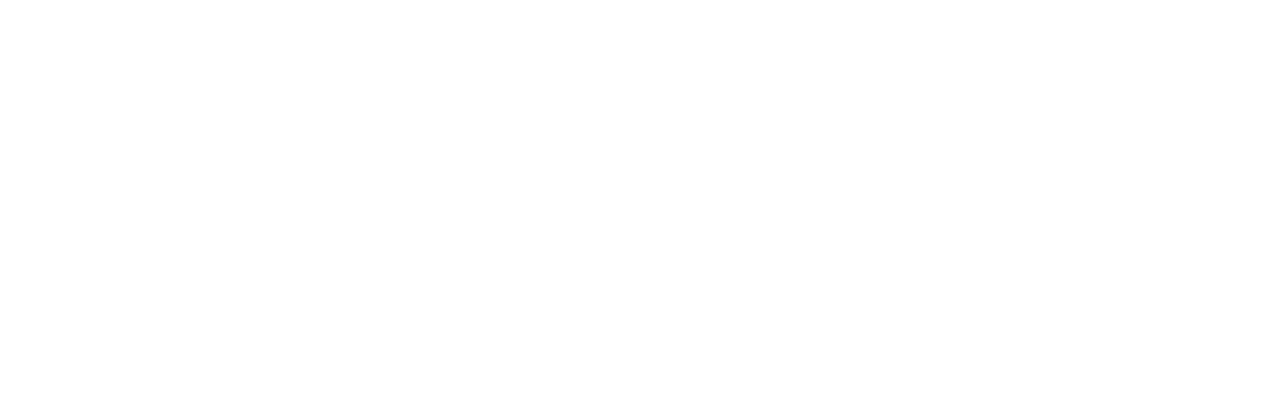
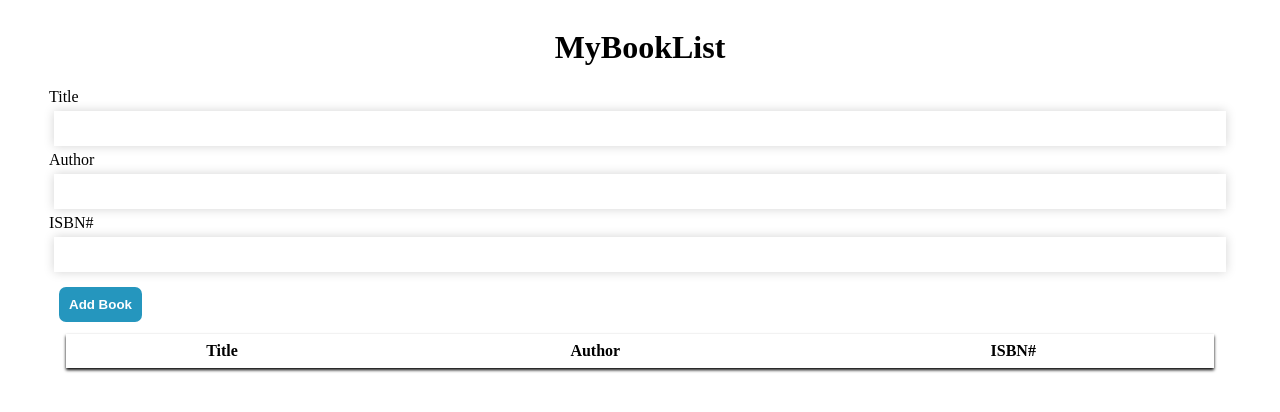
Before and after one commit to acciojob/book-list-Harshithadale, a website: page main.html in a window 1280 px wide. Drawn offline with Linux system fonts and the light colour scheme.

Commit message:
created a submission

```diff
--- a/main.html
+++ b/main.html
@@ -7,6 +7,30 @@
 </head>
 
 <body>
+	<h1>My<span>Book</span>List</h1>
+	<div class="form-group">
+		<label for="title">Title</label>
+
+		<input id="title">
+
+		<label for="author">Author</label>
+		<input id="author">
+		<label for="isbn">ISBN#</label>
+		<input id="isbn" >
+		<button id="submit">Add Book</button>
+	</div>
+	<table>
+		<thead>
+			<tr>
+				<th>Title</th>
+				<th>Author</th>
+				<th>ISBN#</th>
+			</tr>
+		</thead>
+		<tbody id="tableBody">
+
+		</tbody>
+	</table>
 	<!-- the entire body must be written by student -->
     <script type="text/javascript" src="./script.js">
 </script>
--- a/script.js
+++ b/script.js
@@ -1 +1,26 @@
 //your JS code here. If required.
+const tableBody = document.getElementById("tableBody")
+const title = document.getElementById("title");
+const author = document.getElementById("author");
+const isbn = document.getElementById("isbn")
+const submit = document.getElementById("submit");
+const arrrayOfRows = [title,author,isbn]
+submit.addEventListener('click',addRowToTable)
+function addRowToTable(){
+	const rowEle = document.createElement("tr");
+	rowEle.setAttribute("class","row-ele")
+	for(let i = 0;i<4;i++){
+		const data = document.createElement("td");
+		if(i ==  3){
+			const deleteButton = document.createElement("button");
+			deleteButton.textContent ="x"
+			deleteButton.setAttribute("class","delete-button")
+			data.appendChild(deleteButton)
+		}
+		else{
+		data.textContent = arrrayOfRows[i].value;
+		}
+		rowEle.appendChild(data);
+	}
+	tableBody.appendChild(rowEle)
+}
--- a/styles.css
+++ b/styles.css
@@ -1 +1,47 @@
 /*  your css code here. If applicable */
+body{
+	display:flex;
+	flex-direction:column;
+	justify-content:center;
+	align-items:center;
+}
+input{
+	display:block;
+	margin:5px;
+	width:90vw;
+	border-style:none;
+	box-shadow:0px 0px 10px lightgray;
+	padding:10px
+}
+button{
+	background-color:#2596be;
+	padding:10px;
+	border-style:none;
+	border-radius:7px;
+	color:white;
+	font-weight:700;
+	margin:10px;
+}
+table{
+	width:90vw;
+}
+thead{
+	border-bottom:1px solid black;
+	box-shadow:0px 2px 3px black;
+}
+th{
+	padding:8px;
+}
+.row-ele{
+	background-color:lightgray;
+}
+.row-ele>td{
+	padding:7px;
+	text-align:center;
+}
+.delete-button{
+	background-color:red;
+	border:none;
+	padding:5px;
+	border-radius:0px;
+}
```
